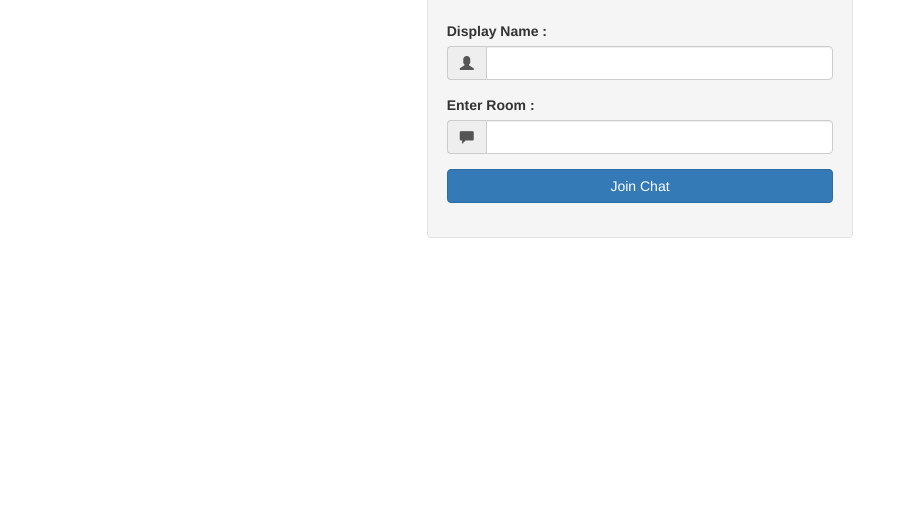
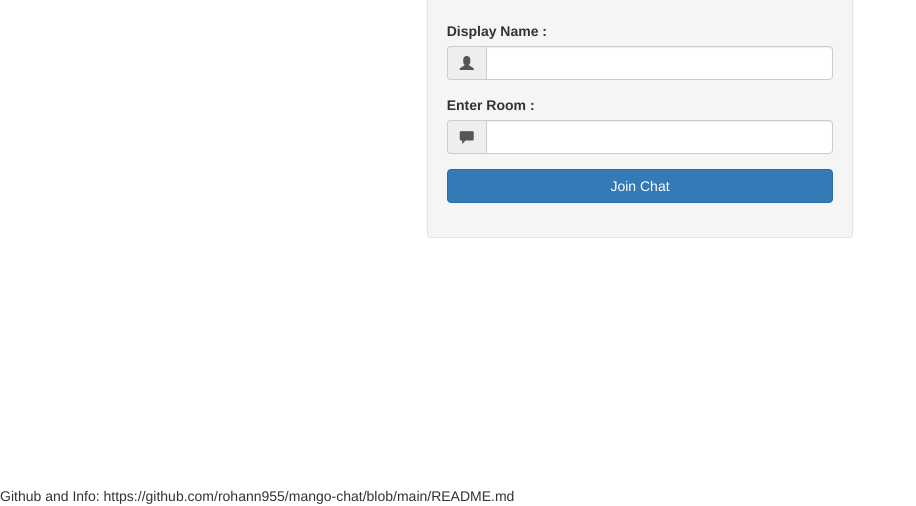
Before and after one commit to rohann955/mango-chat, a website: page public/index.html in a window 1280 px wide. Shown: the part 314-820 px from the top of the page, without its empty margins (0-916 px from the left). Drawn offline with nearby package versions, Linux system fonts and the light colour scheme.

Commit message:
Update index.html

```diff
--- a/public/index.html
+++ b/public/index.html
@@ -55,5 +55,7 @@
         </div>
       </div>
     </div>
+
+Github and Info: https://github.com/rohann955/mango-chat/blob/main/README.md
   </body>
 </html>
```
